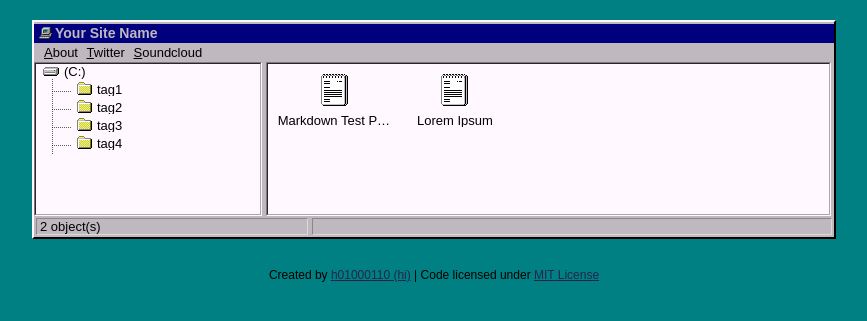
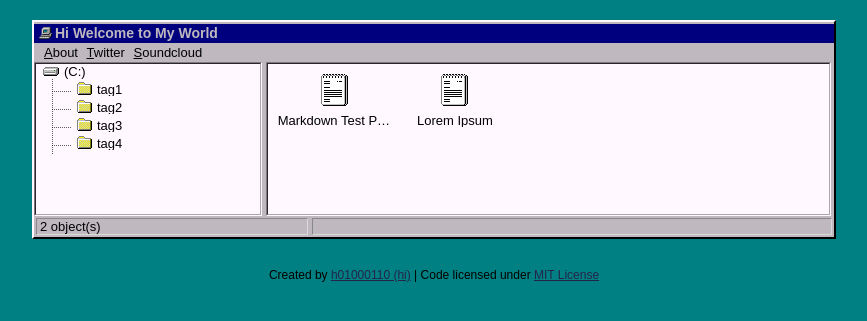
Before and after one commit to xtinghost/xtinghost.github.io, a Jekyll site: the page built from index.html, in a window 1280 px wide. Shown: the top 321 px of the page, without its empty margins (206-1073 px from the left). Built offline with Jekyll 4.4.1, drawn with Linux system fonts in a browser that asks for light colours.

Commit message:
Update _config.yml

```diff
--- a/_config.yml
+++ b/_config.yml
@@ -1,26 +1,20 @@
 permalink: /:year/:month/:day/:title/
 url: https://xtinghost.github.io
 baseurl: ""
+theme: windows-95
 
-# Variables
-name: Your Site Name
+name: Hi Welcome to My World
 description: Your description here
 google_verification: null
 
-# File management
 exclude: ["README.md", "LICENSE"]
 
-# Sass
 sass:
   style: :compressed
   sass_dir: _sass
 
-# Markdown
 markdown: kramdown
 kramdown:
   input: GFM
   syntax_highlighter_opts:
     disable: true
-
-# Theme
-theme: windows-95
```
